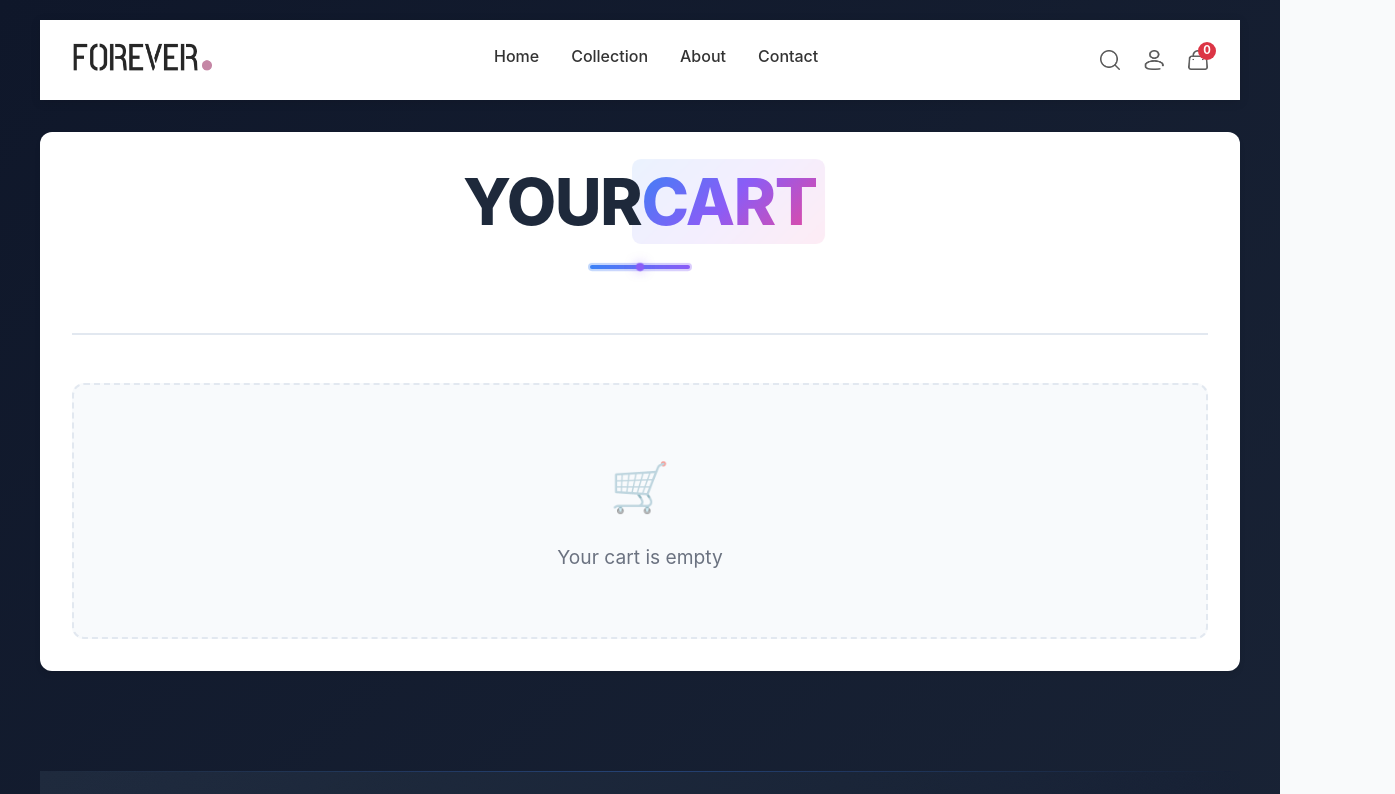
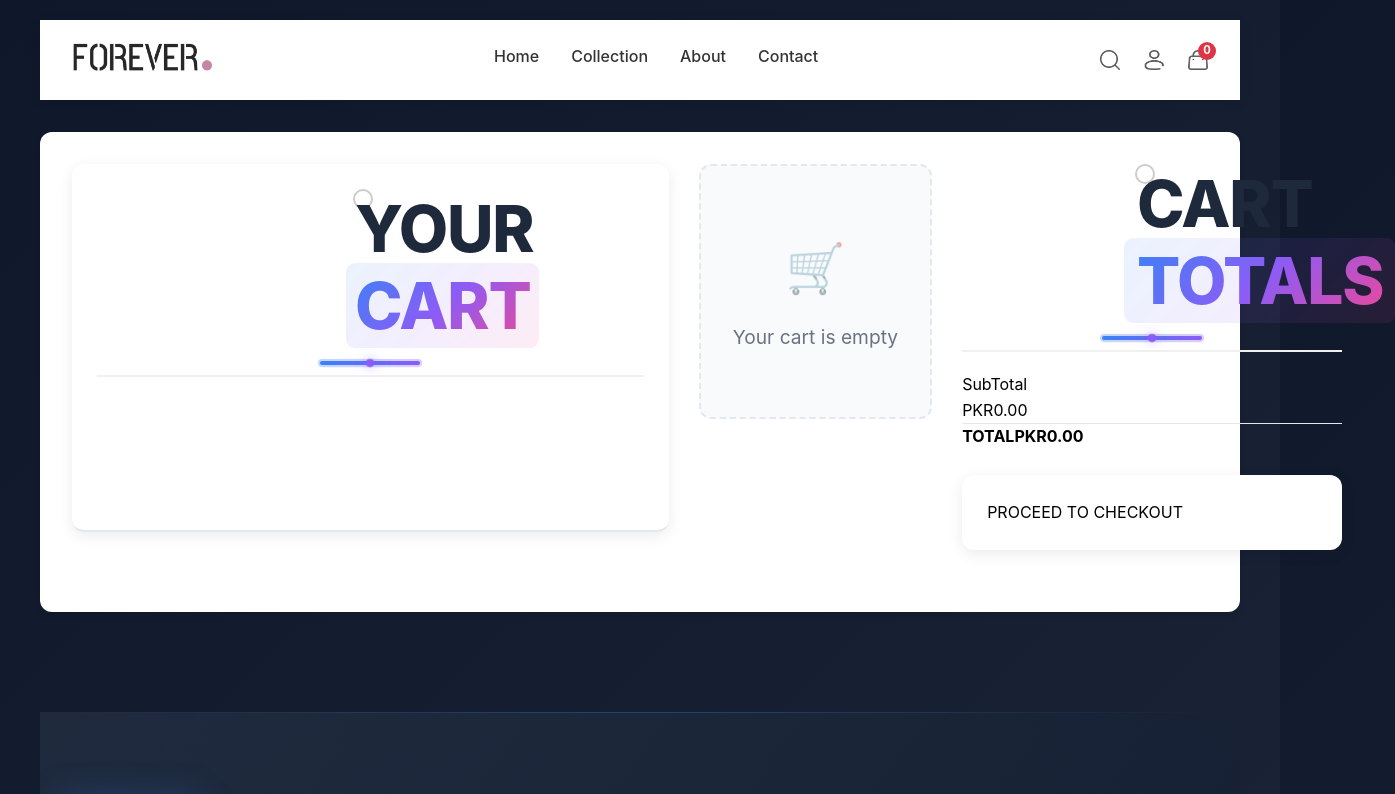
Before and after one commit to Qitmeershehzadghzi/e-commerce-frontend, a React (Vite) app: page /cart in a window 1280 px wide. Shown: the top 794 px of the page, 1395 px wide, since content can reach past the window. Built offline with nearby package versions, Linux system fonts and the light colour scheme.

Commit message:
code updated

```diff
--- a/src/App.jsx
+++ b/src/App.jsx
@@ -2,7 +2,7 @@ import React from 'react'
 import { Route,Routes } from 'react-router-dom'
 import Home from './Pages/Home'
 import About from './Pages/About'
-import PlaceOrder from './Pages/PlaceOrder'
+import PlaceOrder from './Pages/Placeorder/PlaceOrder'
 import Collection from './Pages/Collection/Collection'
 import Contact from './Pages/Contact'
 import Product from './Pages/Products/Product'
--- a/src/Pages/Cart/Cart.jsx
+++ b/src/Pages/Cart/Cart.jsx
@@ -2,9 +2,11 @@ import React, { useEffect, useState, useContext } from 'react';
 import { ShopContext } from '../../context/ShopContext';
 import Title from '../../components/Title/Title';
 import './Cart.css';
+import { assets } from '../../assets/frontend_assets/assets';
+import CartTotal from '../../components/CartTotal/CartTotal';
 
 function Cart() {
-  const { products, currency, cartItems } = useContext(ShopContext);
+  const { products, currency, cartItems ,updateQuantity,navigate} = useContext(ShopContext);
   const [cartData, setCartData] = useState([]);
 
   useEffect(() => {
@@ -42,17 +44,30 @@ function Cart() {
                 <div className='div-5'>
                   <img src={data.image[0]} className='image' alt={data.name} />
                 </div>
+                <div>
                 <p className='pppp'>{data.name}</p>
                 <p className='pppp'>Size: {item.size}</p>
-                <p className='pppp'>Qty: {item.quantity}</p>
-                <p className='pppp'>Price: {currency} {data.price * item.quantity}</p>
+                {/* <p className='pppp'>Qty: {item.quantity}</p> */}
+                <input onChange={(e)=>e.target.value === '0'|| e.target.value === '0' ?null:updateQuantity(item._id,item.size,Number(e.target.value))} type="number" min={1} defaultValue={item.quantity} />
+                <p className='pppp'>Price: {currency} {data.price *item.quantity }</p>
+                </div>
+                <img onClick={()=>updateQuantity(item._id,item.size)} src={assets.bin_icon} className='bin' alt="" />
               </div>
+
             );
           })
         ) : (
           <p className='empty-cart'>Your cart is empty</p>
         )}
       </div>
+      <div className='div-6'>
+<div className='div-7'>
+  <CartTotal />
+  <div className='div-8'>
+<button onClick={()=>navigate('/place-order')} className='check'>PROCEED TO CHECKOUT</button>
+  </div>
+</div>
+      </div>
     </div>
   );
 }
--- a/src/Pages/PlaceOrder.jsx
+++ /dev/null
@@ -1,11 +0,0 @@
-import React from 'react'
-
-function PlaceOrder() {
-  return (
-    <div>
-
-    </div>
-  )
-}
-
-export default PlaceOrder
--- /dev/null
+++ b/src/Pages/Placeorder/PlaceOrder.jsx
@@ -0,0 +1,63 @@
+import React, { useState } from 'react'
+import Title from '../../components/Title/Title'
+import CartTotal from '../../components/CartTotal/CartTotal'
+import { assets } from '../../assets/frontend_assets/assets'
+import './Placeorder.css';
+
+
+function PlaceOrder() {
+  const [method,setMethod]=useState('cod')
+  return (
+    <div className='div-1'>
+     {/* Left side */}
+      <div className='div-2'>
+<div className='div-3'>
+<Title text1={'DELIVERY'} text2={'INFORMATION'} />
+</div>
+<div className='div-4'>
+<input type="text" placeholder="FIRST NAME" className="inp" />
+<input type="text" placeholder="LAST NAME" className="inp-1" />
+</div>
+<input type="email" placeholder="EMAIL ADDRESS" className="inp-2" />
+<input type="email" placeholder="STREET" className="inp-3" />
+<div className='div-5'>
+<input type="text" placeholder="CITY" className="inp-4" />
+<input type="text" placeholder="STATE" className="inp-5" />
+</div>
+<div className='div-6'>
+<input type="number" placeholder="ZIPCODE" className="inp-6" />
+<input type="text" placeholder="COUNTRY" className="inp-7" />
+</div>
+<input type="number" placeholder="PHONE NUMBER" className="inp-6" />
+
+
+      </div>
+      {/* Right side */}
+      <div className='div-7'>
+<div className='div-8'>
+<CartTotal />
+</div>
+<div className='div-9'>
+<Title text1={'PAYMENT'} text2={'METHOD'}/>
+{/* Payment method selection */}
+<div className='div-10'>
+<div onClick={()=>setMethod('stripe')} className='div-11'>
+<p className='p-1'></p>
+<img src={assets.stripe_logo} className='img-1' alt="" />
+</div>
+<div onClick={()=>setMethod('razorpay')} className='div-11'>
+<p className='p-1'></p>
+<img src={assets.razorpay_logo} className='img-1' alt="" />
+</div>
+<div onClick={()=>setMethod('cod')} className='div-11'>
+<p className='p-1'></p>
+<p className='p-2'>CASH ON DELIVERY</p>
+</div>
+</div>
+</div>
+      </div>
+    </div>
+  )
+}
+
+export default PlaceOrder
--- /dev/null
+++ b/src/Pages/Placeorder/Placeorder.css
@@ -0,0 +1,172 @@
+.div-1 {
+  display: flex;
+  flex-direction: row;
+  gap: 30px;
+  max-width: 1200px;
+  margin: 0 auto;
+  padding: 20px;
+}
+
+/* Left side styles */
+.div-2 {
+  flex: 1;
+  background: white;
+  border-radius: 12px;
+  box-shadow: 0 4px 15px rgba(0, 0, 0, 0.08);
+  padding: 25px;
+}
+
+.div-3 {
+  margin-bottom: 25px;
+}
+
+.div-4, .div-5, .div-6 {
+  display: flex;
+  gap: 15px;
+  margin-bottom: 20px;
+}
+
+/* Input field styles */
+.inp, .inp-1, .inp-2, .inp-3, .inp-4, .inp-5, .inp-6, .inp-7 {
+  width: 100%;
+  padding: 14px 16px;
+  border: 1px solid #e1e1e1;
+  border-radius: 8px;
+  font-size: 15px;
+  transition: all 0.2s ease;
+  background-color: #fafafa;
+}
+
+.inp:focus, .inp-1:focus, .inp-2:focus, .inp-3:focus,
+.inp-4:focus, .inp-5:focus, .inp-6:focus, .inp-7:focus {
+  outline: none;
+  border-color: #4a90e2;
+  box-shadow: 0 0 0 3px rgba(74, 144, 226, 0.1);
+  background-color: white;
+}
+
+/* Right side styles */
+.div-7 {
+  flex: 0 0 380px;
+  display: flex;
+  flex-direction: column;
+  gap: 25px;
+}
+
+.div-8 {
+  background: white;
+  border-radius: 12px;
+  box-shadow: 0 4px 15px rgba(0, 0, 0, 0.08);
+  padding: 25px;
+}
+
+.div-9 {
+  background: white;
+  border-radius: 12px;
+  box-shadow: 0 4px 15px rgba(0, 0, 0, 0.08);
+  padding: 25px;
+}
+
+.div-10 {
+  display: flex;
+  flex-direction: column;
+  gap: 15px;
+  margin-top: 20px;
+}
+
+.div-11 {
+  display: flex;
+  align-items: center;
+  padding: 15px;
+  border: 2px solid #e8e8e8;
+  border-radius: 10px;
+  cursor: pointer;
+  transition: all 0.2s ease;
+}
+
+.div-11:hover {
+  border-color: #c5d9f1;
+  background-color: #f8fafd;
+}
+
+/* Selected payment method */
+.div-11[style*="background-color"] {
+  border-color: #4a90e2;
+  background-color: #f0f7ff;
+}
+
+.p-1 {
+  width: 20px;
+  height: 20px;
+  border-radius: 50%;
+  border: 2px solid #ccc;
+  margin-right: 15px;
+  position: relative;
+  transition: all 0.2s ease;
+}
+
+/* Selected state indicator */
+.div-11[style*="background-color"] .p-1 {
+  border-color: #4a90e2;
+  background-color: #4a90e2;
+}
+
+.div-11[style*="background-color"] .p-1::after {
+  content: "";
+  position: absolute;
+  top: 4px;
+  left: 4px;
+  width: 8px;
+  height: 8px;
+  border-radius: 50%;
+  background: white;
+}
+
+.img-1 {
+  height: 24px;
+  object-fit: contain;
+}
+
+.p-2 {
+  font-weight: 500;
+  color: #333;
+}
+
+/* Responsive design */
+@media (max-width: 968px) {
+  .div-1 {
+    flex-direction: column;
+  }
+
+  .div-7 {
+    flex: 1;
+    width: 100%;
+  }
+}
+
+@media (max-width: 576px) {
+  .div-4, .div-5, .div-6 {
+    flex-direction: column;
+    gap: 10px;
+  }
+
+  .div-1 {
+    padding: 15px;
+  }
+
+  .div-2, .div-8, .div-9 {
+    padding: 20px;
+  }
+}
+
+/* Enhance the Title component appearance */
+.Title {
+  border-bottom: 2px solid #f0f0f0;
+  padding-bottom: 10px;
+  margin-bottom: 20px;
+}
+
+/* Improve CartTotal appearance */
+.CartTotal {
+  font-weight: 500;
+}
--- /dev/null
+++ b/src/components/CartTotal/CartTotal.jsx
@@ -0,0 +1,48 @@
+import React, { useContext } from 'react'
+import { ShopContext } from '../../context/ShopContext'
+import './CartTotal.css'
+import Title from '../Title/Title'
+
+function CartTotal() {
+  const { currency, delivery_fee, getCardAmount, getCartDta } = useContext(ShopContext)
+
+  const subtotal = getCardAmount()
+  const hasItems = getCartDta() > 0   // check cart items
+
+  const total = hasItems ? subtotal + Number(delivery_fee) : 0
+
+  return (
+    <div className='cart-total'>
+      <div className='cart-total-div'>
+        <Title text1={'CART'} text2={'TOTALS'} />
+      </div>
+      <div className='cart-total-div-2'>
+        {/* Subtotal */}
+        <div className='cart-total-div-3'>
+          <p>SubTotal</p>
+          <p>{currency}{subtotal}.00</p>
+        </div>
+        <hr />
+
+        {/* Shipping fee sirf tab show hogi jab cart me items hon */}
+        {hasItems && (
+          <>
+            <div className='cart-total-div-4'>
+              <p>Shipping fee</p>
+              <p>{currency}{delivery_fee}.00</p>
+            </div>
+            <hr />
+          </>
+        )}
+
+        {/* Total */}
+        <div className='cart-total-div-5'>
+          <b>TOTAL</b>
+          <b>{currency}{total}.00</b>
+        </div>
+      </div>
+    </div>
+  )
+}
+
+export default CartTotal
--- a/src/context/ShopContext.jsx
+++ b/src/context/ShopContext.jsx
@@ -1,15 +1,17 @@
 import { createContext, useEffect, useState } from "react";
 import { products } from '../assets/frontend_assets/assets';
 import { toast } from "react-toastify";
+import { useNavigate } from "react-router-dom";
 
 export const ShopContext = createContext();
 
 const ShopContextProvider = (props) => {
   const currency = 'PKR';
-  const delivery_fee = '150';
+  const delivery_fee = 150;
   const [search, setSearch] = useState('');
   const [ShowSearch, setShowSearch] = useState(false);
   const [cartItems, setCartitems] = useState({});
+  const navigate = useNavigate();
 
   const addToCart = async (itemId, size) => {
     if(!size){
@@ -46,15 +48,39 @@ try {
   }
   return totalCount;
 }
+const updateQuantity =async(itemId,size,quantity)=>{
+let update =structuredClone(cartItems);
+update[itemId][size] =quantity;
+setCartitems(update);
+}
+const getCardAmount =()=>{
+  let TotlaAmount =0
+  for(const items in cartItems){
+  let itemInfo = products.find(product=>product._id === items)
+  for (const item in cartItems[items]){
+    try {
+      if(cartItems[items][item]>0){
+TotlaAmount += cartItems[items][item] * itemInfo.price
+      }
+    } catch (error) {
+
+    }
+  }
+  }
+  return TotlaAmount;
+}
 
   const value = {
     products,
     delivery_fee,
     currency,
+    getCardAmount,
     search,
     setSearch,
     ShowSearch,
     setShowSearch,
+    updateQuantity,
+    navigate,
     cartItems,
     addToCart, // ✅ now included in context
     getCartDta,
```
Also changed, not shown: src/components/CartTotal/CartTotal.css (added).
